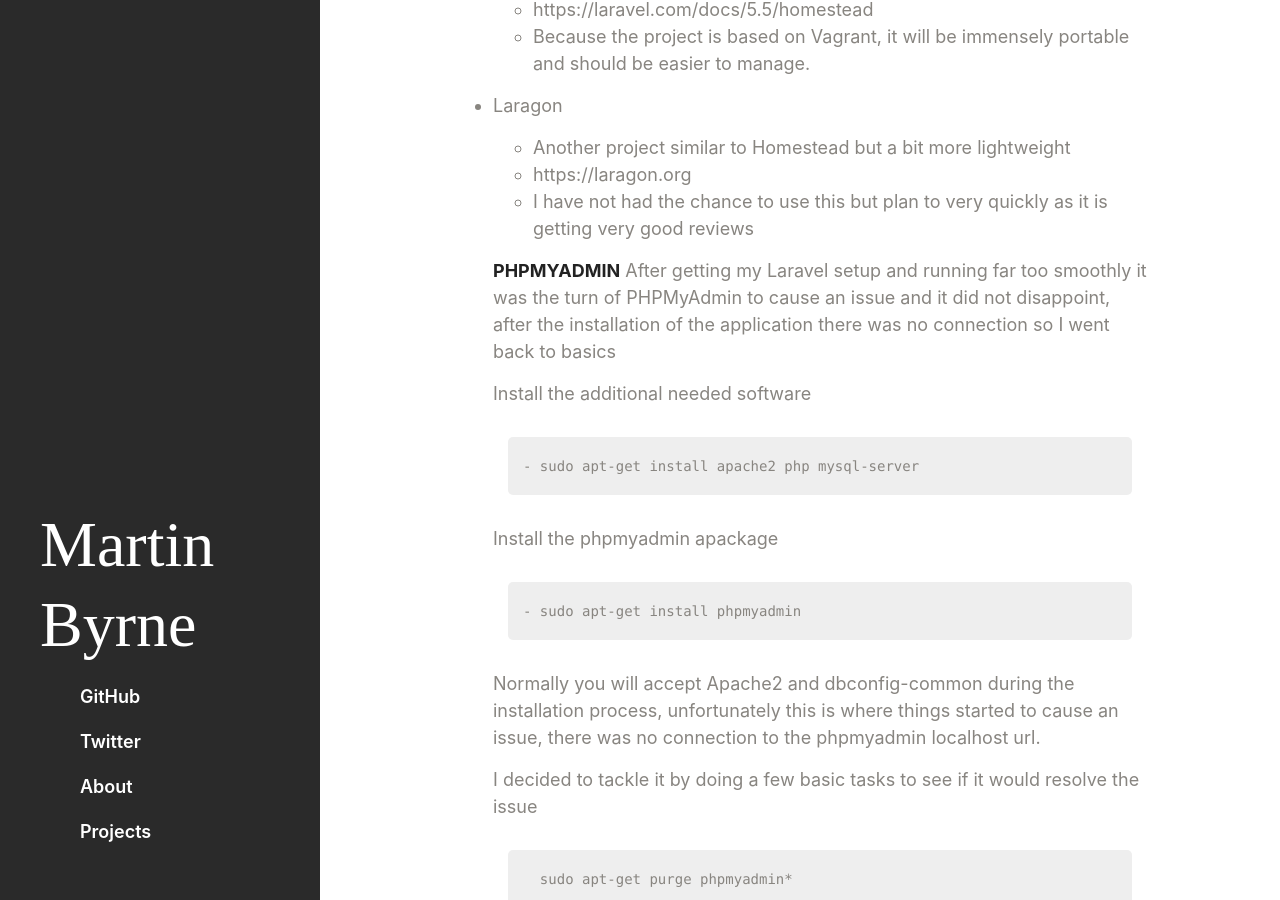
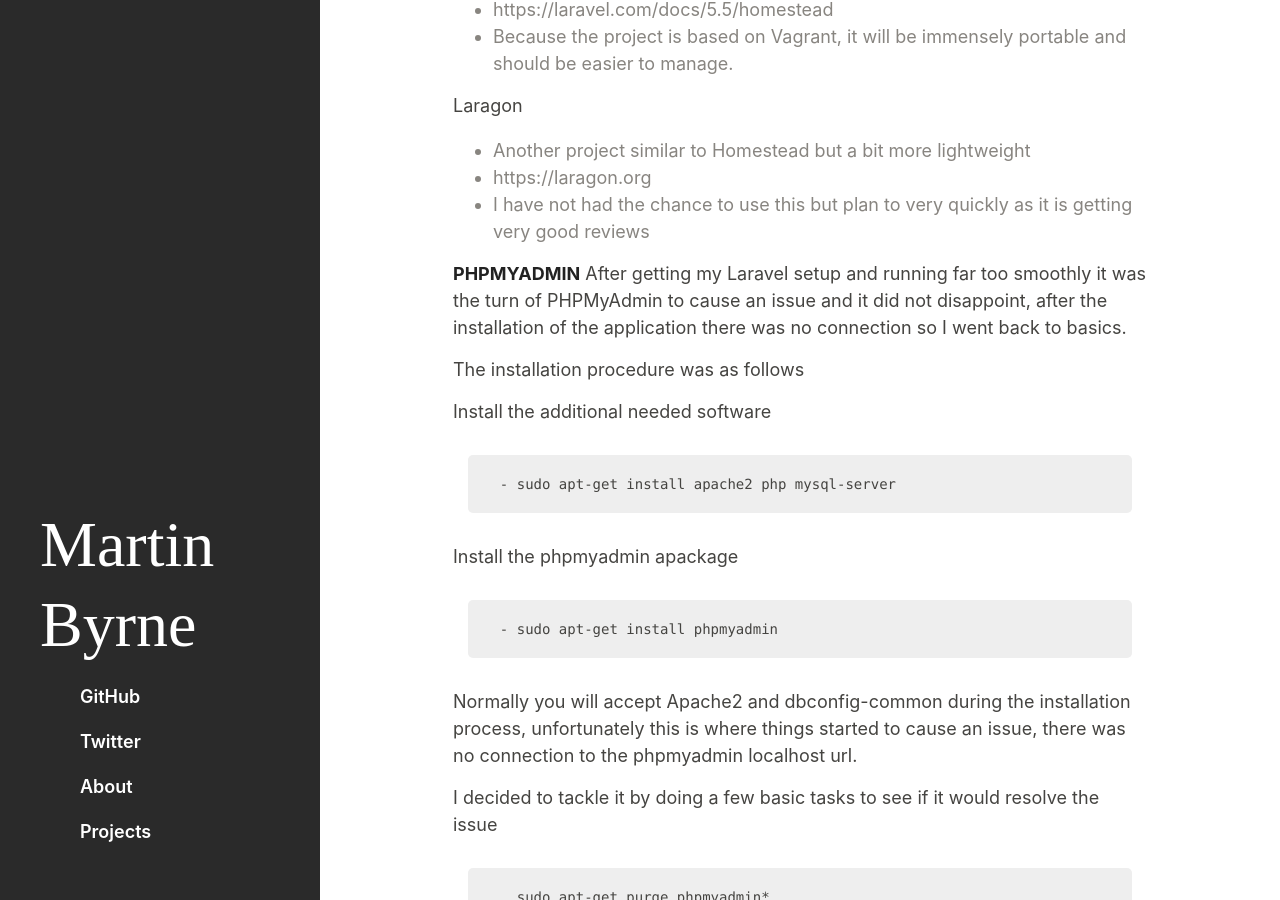
Before and after one commit to marb61a/marb61a.github.io, a Jekyll site: the page built from _posts/2017-11-08-Laravel-PHPMyAdmin-The-Familiar-Terminal.md, in a window 1280 px wide and 900 px high, scrolled down 903 px. Built offline with Jekyll 4.4.1, drawn with Linux system fonts in a browser that asks for light colours.

Commit message:
Update 2017-11-08-Laravel-PHPMyAdmin-The-Familiar-Terminal.md

```diff
--- a/_posts/2017-11-08-Laravel-PHPMyAdmin-The-Familiar-Terminal.md
+++ b/_posts/2017-11-08-Laravel-PHPMyAdmin-The-Familiar-Terminal.md
@@ -29,13 +29,14 @@
   It will also need to be added to your path or you will have to go into the project folder each time
 
 
-- Homestead
+Homestead
 
   - Basically a prebuilt VM to avoid the installation of multiple software apps and dependencies on your system
   - https://laravel.com/docs/5.5/homestead
   - Because the project is based on Vagrant, it will be immensely portable and should be easier to manage.
 
-- Laragon
+
+Laragon
 
   - Another project similar to Homestead but a bit more lightweight
   - https://laragon.org
@@ -45,7 +46,10 @@
 
   **PHPMYADMIN**
   After getting my Laravel setup and running far too smoothly it was the turn of PHPMyAdmin to cause an issue and it did not
-  disappoint, after the installation of the application there was no connection so I went back to basics
+  disappoint, after the installation of the application there was no connection so I went back to basics.
+
+  The installation procedure was as follows
+
 
   Install the additional needed software
 
```
